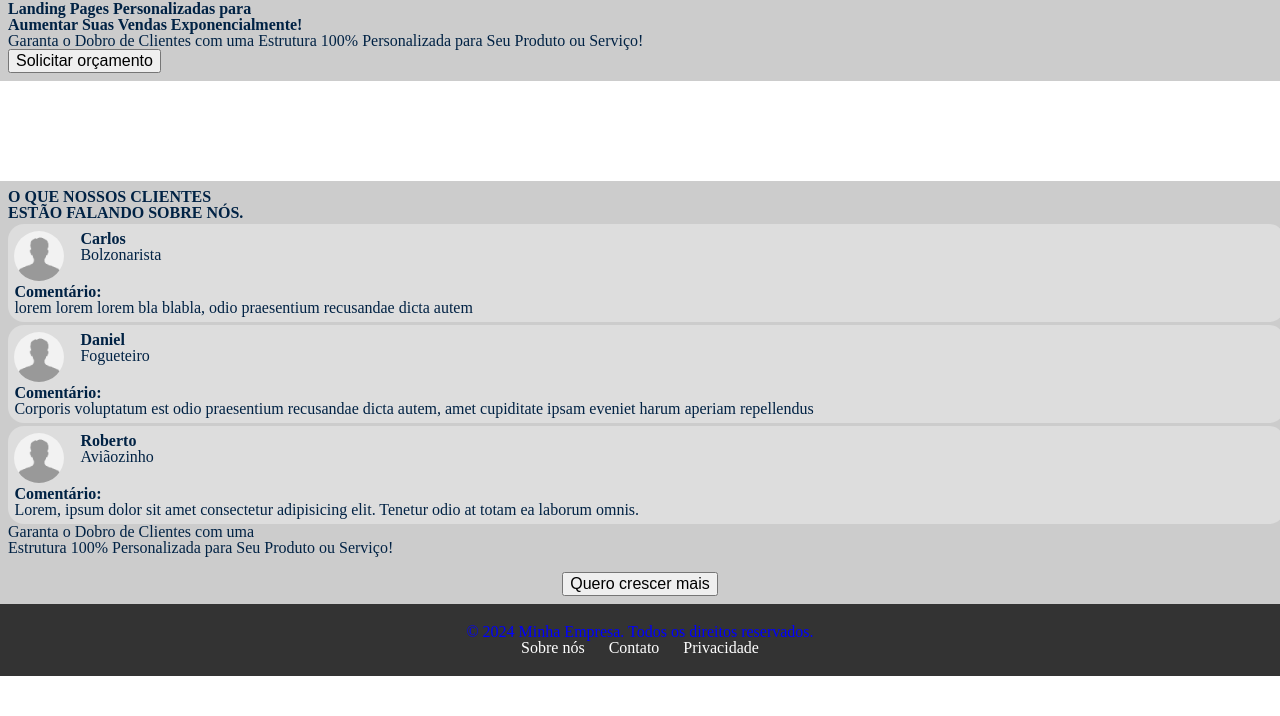
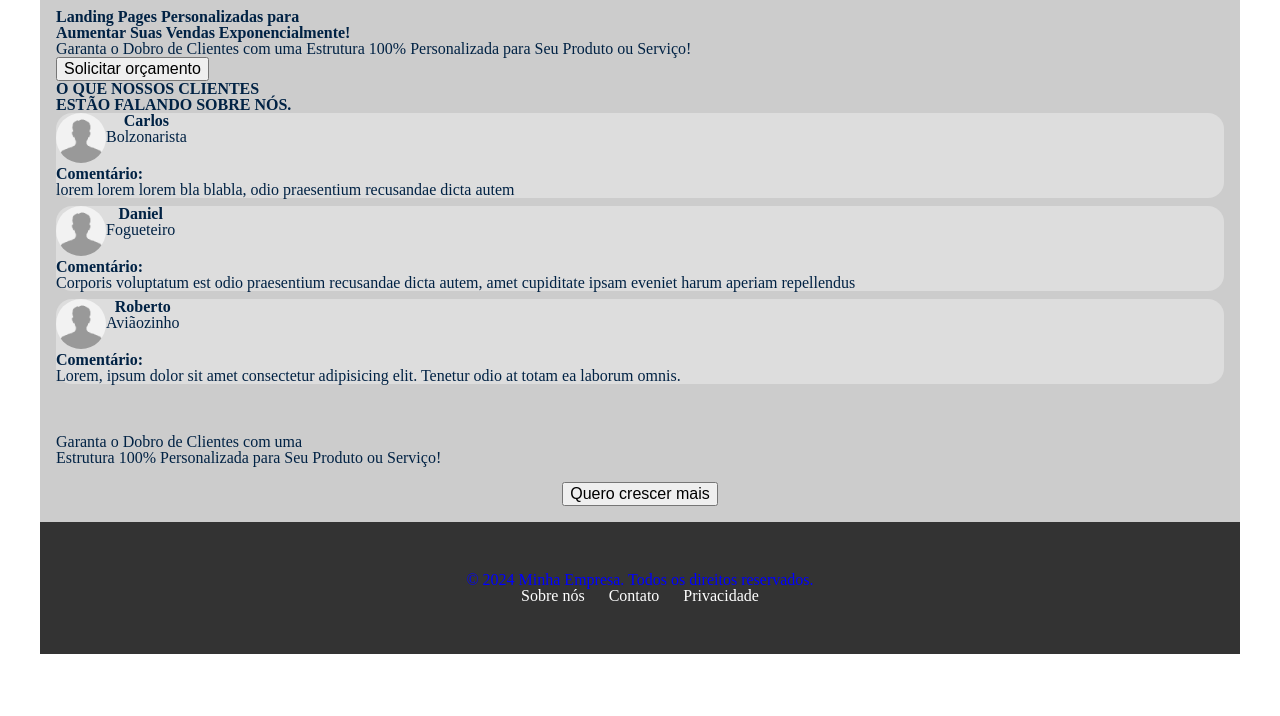
Before and after one commit to x1l35m4/testando-logica1, a plain HTML site: page index.html in a window 1280 px wide. Shown: the part 84-800 px from the top of the page. Drawn offline with Linux system fonts and the light colour scheme.

Commit message:
desenvolvendo menu, refatorando css e js

```diff
--- a/assets/css/style.css
+++ b/assets/css/style.css
@@ -1,41 +1,71 @@
-:root{
-  --link1:#3333ff;
-  --white1:#dddddd;
-  --black1:#222222;
+:root {
+  --link1: #3333ff;
+  --white1: #dddddd;
+  --black1: #222222;
   --red1: #ff0000;
-  --yellow1:#ffff00;
-  --green1:#00ff00;
-  --blue0:#00ffff;
-  --blue1:#0000ff;
-  --gray0:#cccccc;
-  --gray1:#aaaaaa;
-  --gray2:#333333;
+  --yellow1: #ffff00;
+  --green1: #00ff00;
+  --blue0: #00ffff;
+  --blue1: #0000ff;
+  --gray0: #cccccc;
+  --gray1: #aaaaaa;
+  --gray2: #333333;
+
+  /*Vars*/
+  --header-height:52px;
+  --max-width:1200px;
 }
 
-*{
-    font-size: 1rem;
+* {
+  font-size: 1rem;
 }
 
-a:hover{
- color: #ffffff;
+#app {}
+
+.main-container {
+  display: relative;
+  max-width: var(--max-width);
+  margin: 0 auto;
+  background-color: var(--gray0);
+  padding: 0;
 }
 
-.border__nn{
+.sections {
+  padding: 1rem 0rem;
+  margin: 0 auto;
+}
+
+a:hover {
+  color: #ffffff;
+}
+
+.border__nn {
   border: 0px solid var(--red1);
 }
 
-.border__r{
+.border__r {
   border: 1px solid var(--red1);
 }
 
-.border__g{
+.border__g {
   border: 1px solid var(--green1);
 }
 
-.border__b{
+.border__b {
   border: 1px solid var(--blue1);
 }
 
-.active{
-  display: block  !important;
+.active {
+  display: block !important;
 }
+
+@media screen and (min-width:768px) {
+
+  .main-container {
+    padding: 0px 0px;
+  }
+
+  .sections {
+    padding: 1rem;
+  }
+}
--- a/assets/js/components/Comentario/style.css
+++ b/assets/js/components/Comentario/style.css
@@ -1,21 +1,17 @@
-    .comentario {
-        color: #002244;
-        background-color: #cccccc;
-        padding: 0.5rem;
-        margin-top: 100px;
-    }
-
     .comentario__container {
-        width: 100%;
-        border: 0px solid #ff0000;
+        /* border: 1px solid #ff0000; */
+        margin-bottom: 0.5rem;
+        width: auto;
         border-radius: 1rem;
-        padding: 0.4rem;
         background-color: #dddddd;
-        margin-top: 0.2rem
     }
 
     .comentario__container-dados {
-        display: flex
+        /* border: 1px solid #00ffff; */
+        margin: 0.2 auto;
+        max-width: 100%;
+        display: flex;
+        text-align: center;
     }
 
     .comentario__container-foto {
@@ -23,17 +19,22 @@
     }
 
     .comentario__container-informacoes {
-        margin-left: 1rem
+        /*margin-left: 1rem*/
     }
 
     .comentario__container-informacoes h3 {
-        display: block;
+        /* display: block;*/
         margin: 0
     }
 
     .comentario__container-informacoes span {
         margin: 0
     }
+
+    .comentario__container-comentario {
+        /* border: 1px solid #00ffff; */
+    }
+
 
     .comentario__container-comentario span {
         margin: 0;
--- a/assets/js/main.js
+++ b/assets/js/main.js
@@ -11,13 +11,14 @@ document.addEventListener("DOMContentLoaded", ()=>{
   render();
 })
 
-
 function render(){
   let html = /*HTML*/`
-   <div>
+   <div class="main-container">
     ${Header()}
-    ${SectionTop()}
-    ${SectionEstaoFalando()}
+    <section class="sections">
+      ${SectionTop()}
+      ${SectionEstaoFalando()}
+    </section>
     ${Footer()}
    </div>
   `
--- a/assets/js/sections/Footer/style.css
+++ b/assets/js/sections/Footer/style.css
@@ -1,13 +1,16 @@
 .footer {
+    /* border: 1px solid #ff0000; */
+    /* width: 100%; */
+    max-width: var(--max-width);
     background-color: #333;
     color: #fff;
-    padding: 20px 0;
     text-align: center;
+    bottom: auto;
 }
 
 .footer__content {
-    max-width: 1000px;
-    margin: 0 auto;
+    width: 100%;
+    padding: 50px 0px;
 }
 
 .footer__content p {
--- a/assets/js/sections/Header/Header.js
+++ b/assets/js/sections/Header/Header.js
@@ -30,11 +30,11 @@ window.addEventListener("load", (evt)=>{
       <div class="header__container-logo">
         ${Imagem(logoImage)}
       </div>
-    <div class="header__container__buttom-menu border__nn">
+    <div class="header__container__buttom-menu">
       <button id="btnMenu">MENU</button>
     </div>
-    <div id="menu" class="header__container-menu border__g">
-      <ul class="header__container-links border__b">
+    <div id="menu" class="header__container-menu">
+      <ul class="header__container-links">
         <li>
           <a href="#">Início</a>
           <a href="#">Itens</a>
--- a/assets/js/sections/Header/style.css
+++ b/assets/js/sections/Header/style.css
@@ -1,19 +1,19 @@
-    :root{
-        --header-height:52px
-    }
+
     .header{
-        position: relative;
+        /* border: 0px solid #ff0000; */
+        position: fixed;
+        top: 0px;
+        width: 100%;
+        max-width: var(--max-width);
+        max-height: 100px;
         color: var(--red1);
         background-color: var(--gray2);
-        padding:0rem;
     }
 
     .header__container {
-        width:100%;
         display: flex;
         align-items: center;
         justify-content: space-between;
-        padding:0rem
     }
 
     .header__container-logo {
@@ -79,6 +79,10 @@
 
 @media screen and (min-width:768px)  {
 
+    .header{
+        position: relative;
+    }
+
     .header__container-menu {
         display: block;
         background-color: rgba(255, 255, 255, 0);
--- a/assets/js/sections/SectionEstaFalando/SectionEstaFalando.js
+++ b/assets/js/sections/SectionEstaFalando/SectionEstaFalando.js
@@ -30,7 +30,7 @@ export default function SectionEstaFalando() {
             <p>Nenhum cliente foi encontrado</p>
             `
           }
-          <p>
+          <p style="margin-top:50px">
           Garanta o Dobro de Clientes com uma <br>
           Estrutura 100% Personalizada para
           Seu Produto ou Serviço!
@@ -45,5 +45,6 @@ export default function SectionEstaFalando() {
    document.getElementById("sectionClientes").innerHTML = html;
   });
 
+
   return htmlBase;
 }
--- a/assets/js/sections/SectionEstaFalando/style.css
+++ b/assets/js/sections/SectionEstaFalando/style.css
@@ -1,22 +1,19 @@
 .section-estao-falando{
+    /* border: 1px solid #ff0000; */
+    /* width: 100%; */
+    max-width: var(--max-width);
     color: #002244;
     background-color: #cccccc;
-    padding:0.5rem;
-    margin-top: 100px;
 }
 
 .section-esta-falando__container{
-    width:100%;
-    display: flex;
-    flex-direction: column;
-    align-items: start;
-    padding:0rem
+
 }
 
 .section-esta-falando__container h2 {
-    width:100%;
+
 }
 
 .section-esta-falando__container h3 {
-    width: 100%;
+
 }
--- a/assets/js/sections/SectionTop/style.css
+++ b/assets/js/sections/SectionTop/style.css
@@ -1,22 +1,23 @@
 .section-top{
+    /* border: 1px solid #ff0000; */
+    /* width: 100%; */
+    max-width: var(--max-width);
+    margin-top:  var(--header-height);
     color: #002244;
     background-color: #cccccc;
-    padding:0.5rem;
 }
 
 .section-top__container {
     width:100%;
     display: flex;
-    align-items: center;
-    padding:0rem
 }
 
 .section-top__container h2 {
-    margin:0
+
 }
 
 .section-top__container h3 {
-    margin:0
+
 }
 
 .section-top__container p {
@@ -26,3 +27,11 @@
 .section-top__container button {
 
 }
+
+@media screen and (min-width:768px) {
+
+    .section-top{
+        margin-top: 0;
+    }
+
+  }
```
